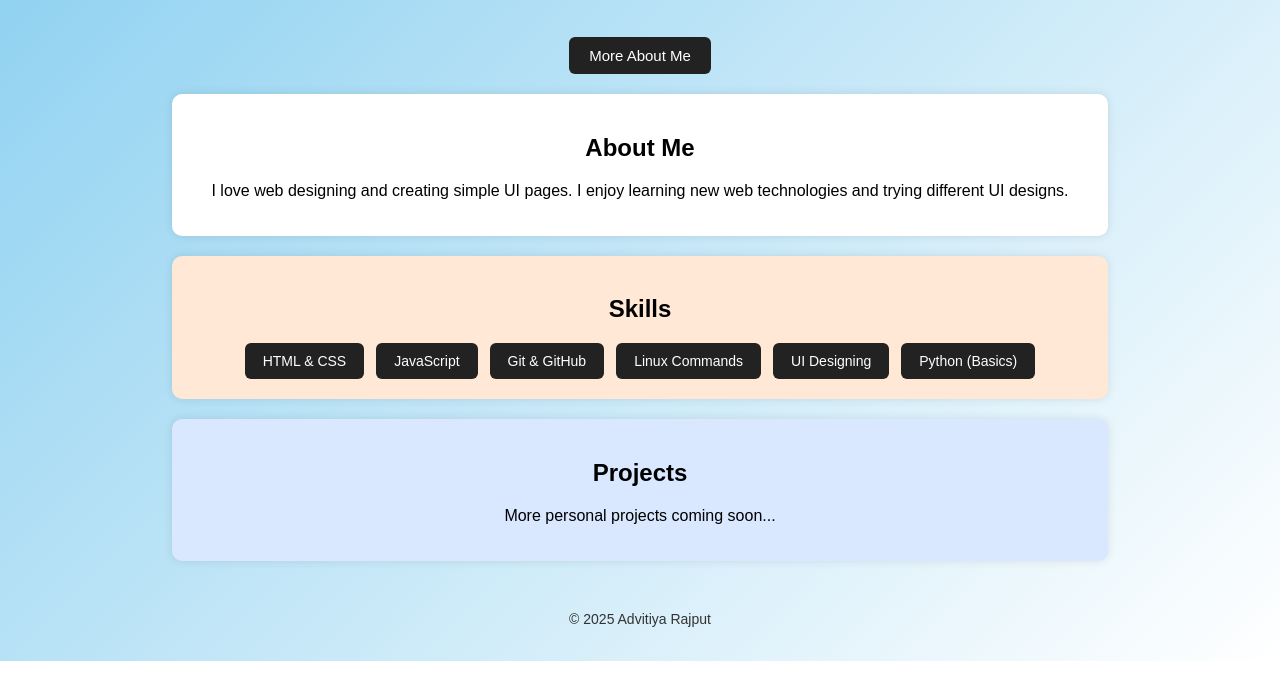
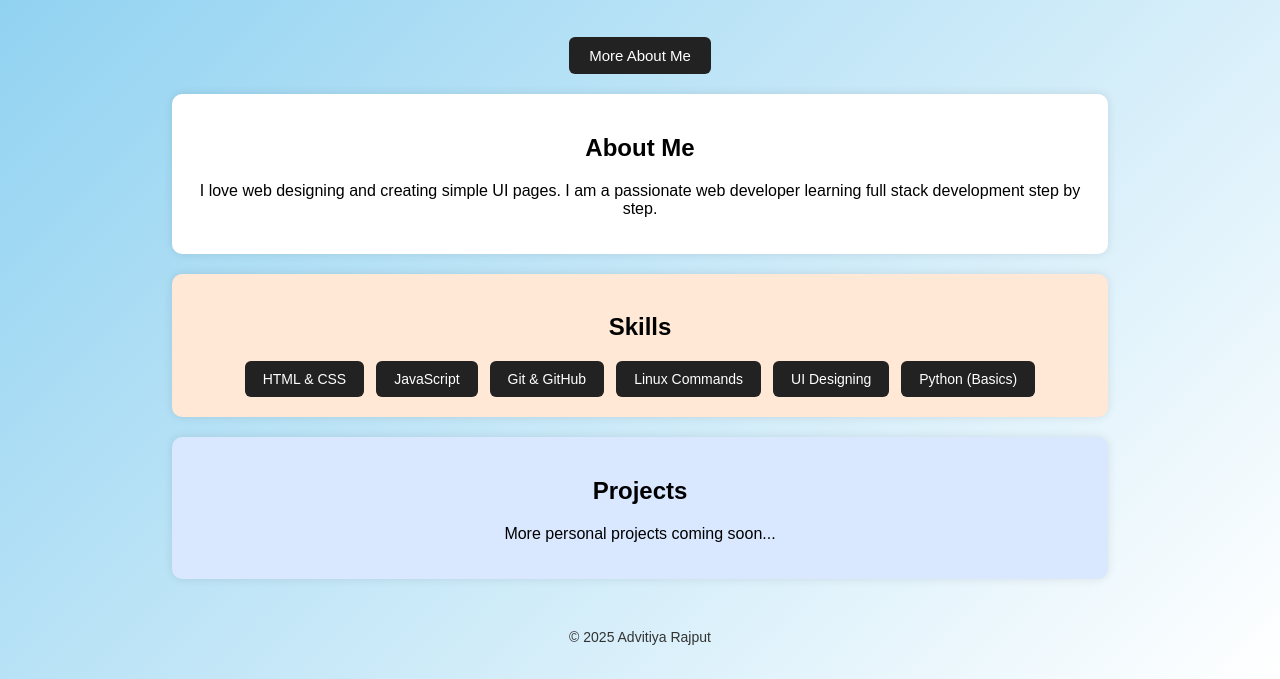
Before and after one commit to notadvitiya/devops-project, a plain HTML site: page index.html in a window 1280 px wide. Both pictures are taken after a click on the button "More About Me". Shown: the part 148-827 px from the top of the page. Drawn offline with Linux system fonts and the light colour scheme.

Commit message:
Changed About section text differently to trigger conflict

```diff
--- a/index.html
+++ b/index.html
@@ -21,7 +21,8 @@
     <section id="aboutSection" style="display: none;">
         <h2>About Me</h2>
         <p>I love web designing and creating simple UI pages.
-           I enjoy learning new web technologies and trying different UI designs.
+I am a passionate web developer learning full stack development step by step.
+
 </p>
     </section>
 
```
